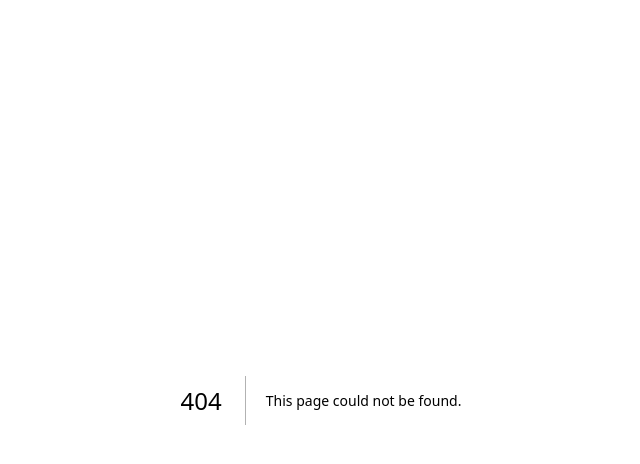
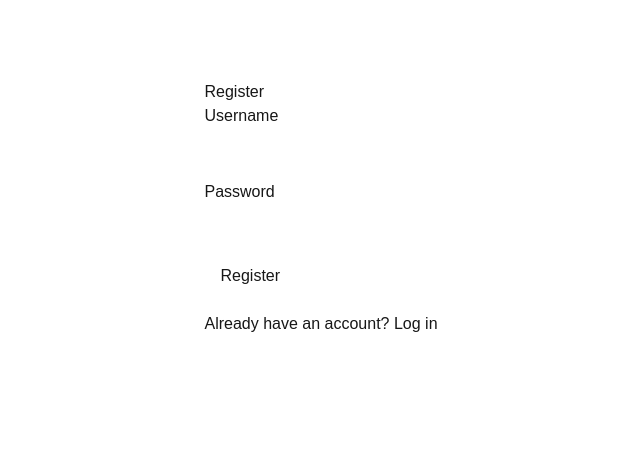
Before and after one commit to Shashank01234/recall, a Next.js app in the folder frontend/: page /register in a window 1280 px wide. Before the commit this address had no page. Shown: the top 464 px of the page, without its empty margins (319-959 px from the left). Built offline with nearby package versions, Linux system fonts and the light colour scheme; no server answers.

Commit message:
feat: add skeleton UI for register, login, dashboard, and logout

```diff
--- /dev/null
+++ b/frontend/app/components/LogoutButton.tsx
@@ -0,0 +1,30 @@
+"use client";
+
+import { useRouter } from "next/navigation";
+import { useState } from "react";
+
+const API_URL = process.env.NEXT_PUBLIC_API_URL || "http://localhost:8080";
+
+export default function LogoutButton() {
+  const router = useRouter();
+  const [loading, setLoading] = useState(false);
+
+  async function handleLogout() {
+    setLoading(true);
+    try {
+      await fetch(`${API_URL}/api/auth/logout`, {
+        method: "POST",
+        credentials: "include", // needed so the jwt cookie is sent + cleared
+      });
+    } finally {
+      router.push("/login");
+      router.refresh();
+    }
+  }
+
+  return (
+    <button onClick={handleLogout} disabled={loading} style={{ padding: "6px 14px" }}>
+      {loading ? "Logging out..." : "Logout"}
+    </button>
+  );
+}
--- /dev/null
+++ b/frontend/app/dashboard/page.tsx
@@ -0,0 +1,51 @@
+import { cookies } from "next/headers";
+import { redirect } from "next/navigation";
+import LogoutButton from "../components/LogoutButton";
+
+const API_URL = process.env.NEXT_PUBLIC_API_URL || "http://localhost:8080";
+
+async function getCurrentUser() {
+  const cookieStore = await cookies();
+  const jwt = cookieStore.get("jwt");
+
+  if (!jwt) return null;
+
+  const res = await fetch(`${API_URL}/api/auth/me`, {
+    headers: {
+      Cookie: `jwt=${jwt.value}`,
+    },
+    cache: "no-store",
+  });
+
+  if (!res.ok) return null;
+
+  return res.json();
+}
+
+export default async function DashboardPage() {
+  const user = await getCurrentUser();
+
+  if (!user) {
+    redirect("/login");
+  }
+
+  return (
+    <main style={{ maxWidth: 600, margin: "80px auto", padding: "0 16px" }}>
+      <div
+        style={{
+          display: "flex",
+          justifyContent: "space-between",
+          alignItems: "center",
+          marginBottom: 24,
+        }}
+      >
+        <h1>Dashboard</h1>
+        <LogoutButton />
+      </div>
+
+      <p>
+        Welcome, <strong>{user.username}</strong>. You are authenticated.
+      </p>
+    </main>
+  );
+}
--- /dev/null
+++ b/frontend/app/login/page.tsx
@@ -0,0 +1,91 @@
+"use client";
+
+import { useState } from "react";
+import { useRouter } from "next/navigation";
+
+const API_URL = process.env.NEXT_PUBLIC_API_URL || "http://localhost:8080";
+
+export default function LoginPage() {
+  const router = useRouter();
+
+  const [username, setUsername] = useState("");
+  const [password, setPassword] = useState("");
+  const [error, setError] = useState("");
+  const [loading, setLoading] = useState(false);
+
+  async function handleSubmit(e: React.FormEvent) {
+    e.preventDefault();
+    setError("");
+    setLoading(true);
+
+    try {
+      const res = await fetch(`${API_URL}/api/auth/login`, {
+        method: "POST",
+        headers: { "Content-Type": "application/json" },
+        // credentials: "include" is required so the browser stores the
+        // HTTP-only "jwt" cookie the backend sets on a successful login.
+        credentials: "include",
+        body: JSON.stringify({ username, password }),
+      });
+
+      if (!res.ok) {
+        setError("Invalid username or password");
+        setLoading(false);
+        return;
+      }
+
+      // No token to store manually — it's already sitting in an
+      // HTTP-only cookie the browser will send automatically from now on.
+      router.push("/dashboard");
+    } catch (err) {
+      setError("Could not reach the server. Is the backend running?");
+      setLoading(false);
+    }
+  }
+
+  return (
+    <main style={{ maxWidth: 400, margin: "80px auto", padding: "0 16px" }}>
+      <h1>Login</h1>
+
+      <form onSubmit={handleSubmit}>
+        <div style={{ marginBottom: 12 }}>
+          <label htmlFor="username">Username</label>
+          <br />
+          <input
+            id="username"
+            type="text"
+            value={username}
+            onChange={(e) => setUsername(e.target.value)}
+            required
+            style={{ width: "100%", padding: 8 }}
+          />
+        </div>
+
+        <div style={{ marginBottom: 12 }}>
+          <label htmlFor="password">Password</label>
+          <br />
+          <input
+            id="password"
+            type="password"
+            value={password}
+            onChange={(e) => setPassword(e.target.value)}
+            required
+            style={{ width: "100%", padding: 8 }}
+          />
+        </div>
+
+        {error && (
+          <p style={{ color: "red", marginBottom: 12 }}>{error}</p>
+        )}
+
+        <button type="submit" disabled={loading} style={{ padding: "8px 16px" }}>
+          {loading ? "Logging in..." : "Login"}
+        </button>
+      </form>
+
+      <p style={{ marginTop: 16 }}>
+        Don&apos;t have an account? <a href="/register">Register</a>
+      </p>
+    </main>
+  );
+}
--- /dev/null
+++ b/frontend/app/register/page.tsx
@@ -0,0 +1,89 @@
+"use client";
+
+import { useState } from "react";
+import { useRouter } from "next/navigation";
+
+const API_URL = process.env.NEXT_PUBLIC_API_URL || "http://localhost:8080";
+
+export default function RegisterPage() {
+  const router = useRouter();
+
+  const [username, setUsername] = useState("");
+  const [password, setPassword] = useState("");
+  const [error, setError] = useState("");
+  const [loading, setLoading] = useState(false);
+
+  async function handleSubmit(e: React.FormEvent) {
+    e.preventDefault();
+    setError("");
+    setLoading(true);
+
+    try {
+      const res = await fetch(`${API_URL}/api/auth/register`, {
+        method: "POST",
+        headers: { "Content-Type": "application/json" },
+        body: JSON.stringify({ username, password }),
+      });
+
+      if (!res.ok) {
+        const message = await res.text();
+        setError(message || "Registration failed");
+        setLoading(false);
+        return;
+      }
+
+      // Registration succeeded — send them to login
+      router.push("/login");
+    } catch (err) {
+      setError("Could not reach the server. Is the backend running?");
+      setLoading(false);
+    }
+  }
+
+  return (
+    <main style={{ maxWidth: 400, margin: "80px auto", padding: "0 16px" }}>
+      <h1>Register</h1>
+
+      <form onSubmit={handleSubmit}>
+        <div style={{ marginBottom: 12 }}>
+          <label htmlFor="username">Username</label>
+          <br />
+          <input
+            id="username"
+            type="text"
+            value={username}
+            onChange={(e) => setUsername(e.target.value)}
+            required
+            style={{ width: "100%", padding: 8 }}
+          />
+        </div>
+
+        <div style={{ marginBottom: 12 }}>
+          <label htmlFor="password">Password</label>
+          <br />
+          <input
+            id="password"
+            type="password"
+            value={password}
+            onChange={(e) => setPassword(e.target.value)}
+            required
+            minLength={6}
+            style={{ width: "100%", padding: 8 }}
+          />
+        </div>
+
+        {error && (
+          <p style={{ color: "red", marginBottom: 12 }}>{error}</p>
+        )}
+
+        <button type="submit" disabled={loading} style={{ padding: "8px 16px" }}>
+          {loading ? "Registering..." : "Register"}
+        </button>
+      </form>
+
+      <p style={{ marginTop: 16 }}>
+        Already have an account? <a href="/login">Log in</a>
+      </p>
+    </main>
+  );
+}
```
